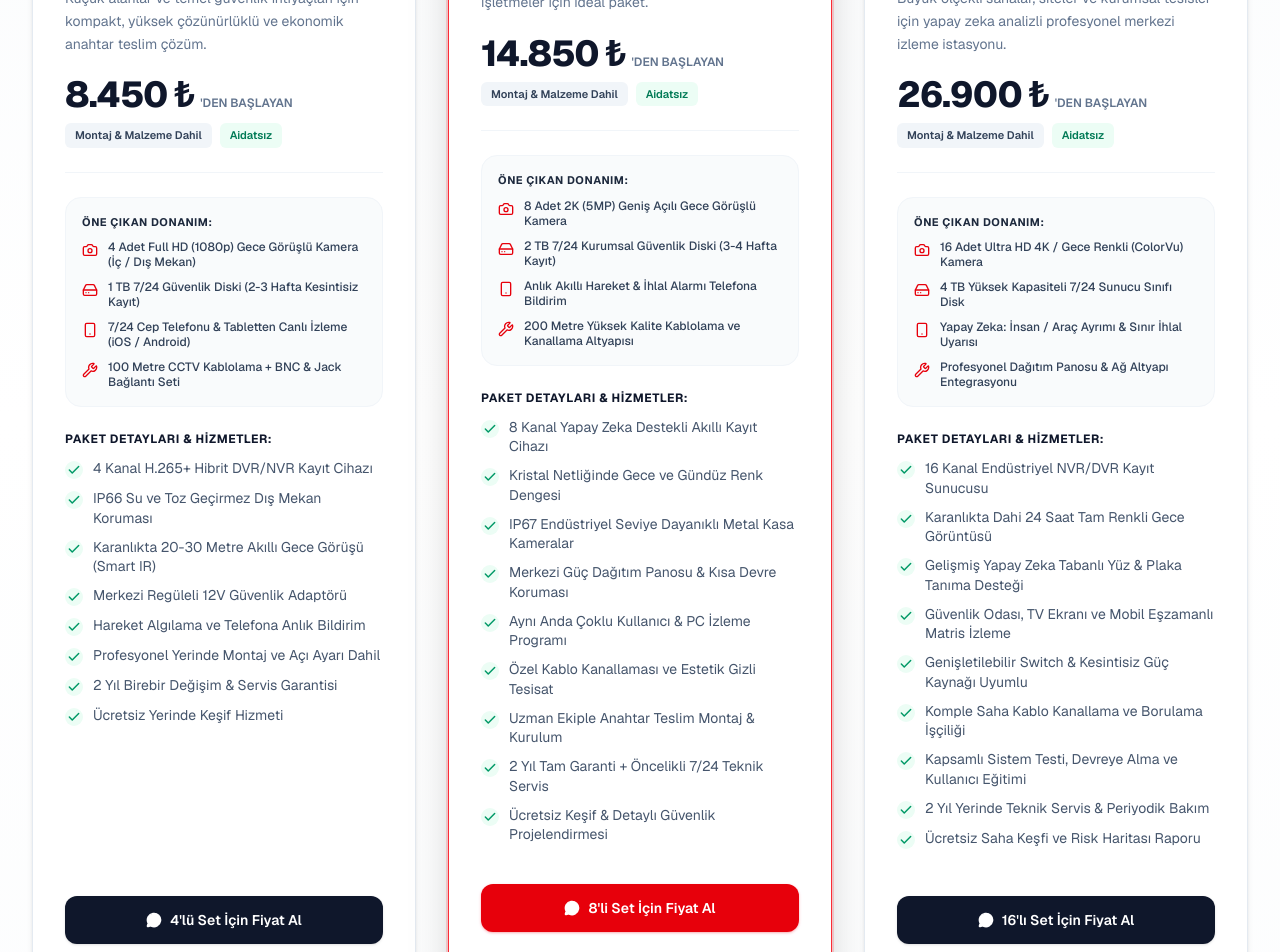
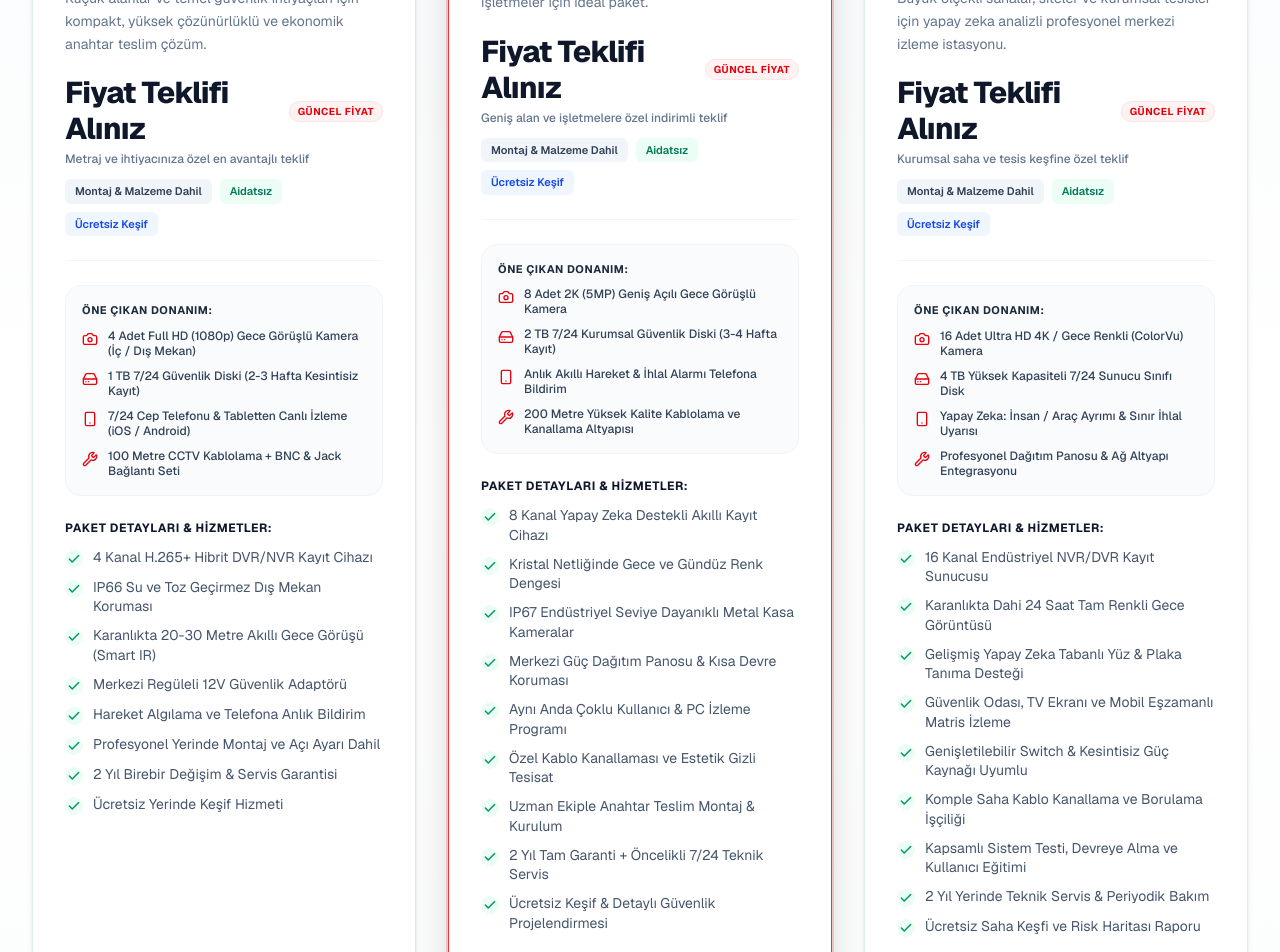
Before and after one commit to altuneleren/hdkguvenlik, a Next.js app: page / in a window 1280 px wide. Shown: the part 3440-4392 px from the top of the page. Built offline with nearby package versions, Linux system fonts and the light colour scheme.

Commit message:
Add files via upload

```diff
--- a/src/components/Pricing.tsx
+++ b/src/components/Pricing.tsx
@@ -10,10 +10,10 @@ export default function Pricing() {
       name: "4 Kameralı Güvenlik Seti",
       subtitle: "Ev, Apartman Girişi & Küçük Ofisler İçin",
       description: "Küçük alanlar ve temel güvenlik ihtiyaçları için kompakt, yüksek çözünürlüklü ve ekonomik anahtar teslim çözüm.",
-      price: "8.450",
+      priceSub: "Metraj ve ihtiyacınıza özel en avantajlı teklif",
       badge: "Giriş Seviyesi",
       popular: false,
-      whatsappMsg: encodeURIComponent("Merhaba HDK Güvenlik, 4 Kameralı Güvenlik Seti hakkında detaylı bilgi ve montaj teklifi almak istiyorum."),
+      whatsappMsg: encodeURIComponent("Merhaba HDK Güvenlik, 4 Kameralı Güvenlik Seti hakkında detaylı bilgi ve güncel fiyat teklifi almak istiyorum."),
       hardwareHighlights: [
         { icon: Camera, text: "4 Adet Full HD (1080p) Gece Görüşlü Kamera (İç / Dış Mekan)" },
         { icon: HardDrive, text: "1 TB 7/24 Güvenlik Diski (2-3 Hafta Kesintisiz Kayıt)" },
@@ -30,16 +30,16 @@ export default function Pricing() {
         "2 Yıl Birebir Değişim & Servis Garantisi",
         "Ücretsiz Yerinde Keşif Hizmeti",
       ],
-      cta: "4'lü Set İçin Fiyat Al",
+      cta: "4'lü Set İçin Fiyat Teklifi Al",
     },
     {
       name: "8 Kameralı Güvenlik Seti",
       subtitle: "İş Yeri, Villa, Restoran & Depolar İçin",
       description: "Geniş iç ve dış alanların her köşesini kör nokta bırakmadan kontrol altında tutmak isteyen işletmeler için ideal paket.",
-      price: "14.850",
+      priceSub: "Geniş alan ve işletmelere özel indirimli teklif",
       badge: "En Çok Tercih Edilen",
       popular: true,
-      whatsappMsg: encodeURIComponent("Merhaba HDK Güvenlik, 8 Kameralı Güvenlik Seti hakkında detaylı bilgi ve montaj randevusu almak istiyorum."),
+      whatsappMsg: encodeURIComponent("Merhaba HDK Güvenlik, 8 Kameralı Güvenlik Seti hakkında detaylı bilgi ve güncel fiyat teklifi almak istiyorum."),
       hardwareHighlights: [
         { icon: Camera, text: "8 Adet 2K (5MP) Geniş Açılı Gece Görüşlü Kamera" },
         { icon: HardDrive, text: "2 TB 7/24 Kurumsal Güvenlik Diski (3-4 Hafta Kayıt)" },
@@ -57,16 +57,16 @@ export default function Pricing() {
         "2 Yıl Tam Garanti + Öncelikli 7/24 Teknik Servis",
         "Ücretsiz Keşif & Detaylı Güvenlik Projelendirmesi",
       ],
-      cta: "8'li Set İçin Fiyat Al",
+      cta: "8'li Set İçin Fiyat Teklifi Al",
     },
     {
       name: "16 Kameralı Güvenlik Seti",
       subtitle: "Fabrika, Şantiye, Plaza & Büyük Tesisler",
       description: "Büyük ölçekli sahalar, siteler ve kurumsal tesisler için yapay zeka analizli profesyonel merkezi izleme istasyonu.",
-      price: "26.900",
+      priceSub: "Kurumsal saha ve tesis keşfine özel teklif",
       badge: "Kurumsal & Tesis",
       popular: false,
-      whatsappMsg: encodeURIComponent("Merhaba HDK Güvenlik, 16 Kameralı Güvenlik Seti ve kurumsal projelendirme için keşif ve teklif almak istiyorum."),
+      whatsappMsg: encodeURIComponent("Merhaba HDK Güvenlik, 16 Kameralı Güvenlik Seti ve kurumsal projelendirme için keşif ve güncel fiyat teklifi almak istiyorum."),
       hardwareHighlights: [
         { icon: Camera, text: "16 Adet Ultra HD 4K / Gece Renkli (ColorVu) Kamera" },
         { icon: HardDrive, text: "4 TB Yüksek Kapasiteli 7/24 Sunucu Sınıfı Disk" },
@@ -84,7 +84,7 @@ export default function Pricing() {
         "2 Yıl Yerinde Teknik Servis & Periyodik Bakım",
         "Ücretsiz Saha Keşfi ve Risk Haritası Raporu",
       ],
-      cta: "16'lı Set İçin Fiyat Al",
+      cta: "16'lı Set İçin Fiyat Teklifi Al",
     },
   ];
 
@@ -101,13 +101,13 @@ export default function Pricing() {
             İhtiyacınıza Uygun Güvenlik Kamera Setleri
           </h2>
           <p className="mt-4 text-slate-600 dark:text-slate-300 text-base sm:text-lg leading-relaxed">
-            Aylık aidat, abonelik veya sürpriz fatura yok. Kamera, kayıt cihazı, disk ve uzman montaj dahil komple anahtar teslim güvenlik sistemleri.
+            Aylık aidat, abonelik veya sürpriz fatura yok. Metraj ve ihtiyaçlarınıza göre en güncel anahtar teslim fiyat teklifini almak için hemen keşif veya teklif talep edebilirsiniz.
           </p>
 
           {/* Value Guarantee Pill */}
           <div className="mt-6 inline-flex flex-wrap items-center justify-center gap-2 sm:gap-4 px-4 py-2 rounded-full bg-emerald-50 dark:bg-emerald-950/50 border border-emerald-200/80 dark:border-emerald-800/60 text-emerald-800 dark:text-emerald-300 text-xs font-medium">
             <span className="flex items-center gap-1.5 font-semibold">
-              <Check className="w-3.5 h-3.5 text-emerald-600 dark:text-emerald-400" /> Tek Seferlik Ödeme
+              <Check className="w-3.5 h-3.5 text-emerald-600 dark:text-emerald-400" /> Ücretsiz Keşfe Özel Teklif
             </span>
             <span className="hidden sm:inline text-emerald-300 dark:text-emerald-700">•</span>
             <span className="flex items-center gap-1.5 font-semibold">
@@ -159,20 +159,28 @@ export default function Pricing() {
 
                 {/* Price Display */}
                 <div className="mb-6 pb-6 border-b border-slate-100 dark:border-slate-800">
-                  <div className="flex items-baseline gap-1.5">
-                    <span className="text-3xl sm:text-4xl font-extrabold text-slate-900 dark:text-white tracking-tight">
-                      {plan.price} ₺
-                    </span>
-                    <span className="text-xs font-semibold text-slate-500 dark:text-slate-400 uppercase">
-                      'den başlayan
+                  <div className="flex flex-col gap-1">
+                    <div className="flex items-center gap-2">
+                      <span className="text-2xl sm:text-3xl font-extrabold text-slate-900 dark:text-white tracking-tight">
+                        Fiyat Teklifi Alınız
+                      </span>
+                      <span className="text-[10px] font-bold uppercase tracking-wider px-2 py-0.5 rounded-full bg-red-50 dark:bg-red-950/60 text-red-600 dark:text-red-400 border border-red-100 dark:border-red-900/60 shrink-0">
+                        Güncel Fiyat
+                      </span>
+                    </div>
+                    <span className="text-xs font-medium text-slate-500 dark:text-slate-400">
+                      {plan.priceSub}
                     </span>
                   </div>
-                  <div className="flex items-center gap-2 mt-2">
+                  <div className="flex flex-wrap items-center gap-2 mt-3">
                     <span className="inline-block bg-slate-100 dark:bg-slate-800 text-slate-700 dark:text-slate-300 text-[11px] font-semibold px-2.5 py-1 rounded-md">
-                      Montaj & Malzeme Dahil
+                      Montaj &amp; Malzeme Dahil
                     </span>
                     <span className="inline-block bg-emerald-50 dark:bg-emerald-950/60 text-emerald-700 dark:text-emerald-300 text-[11px] font-semibold px-2.5 py-1 rounded-md">
                       Aidatsız
+                    </span>
+                    <span className="inline-block bg-blue-50 dark:bg-blue-950/60 text-blue-700 dark:text-blue-300 text-[11px] font-semibold px-2.5 py-1 rounded-md">
+                      Ücretsiz Keşif
                     </span>
                   </div>
                 </div>
```
